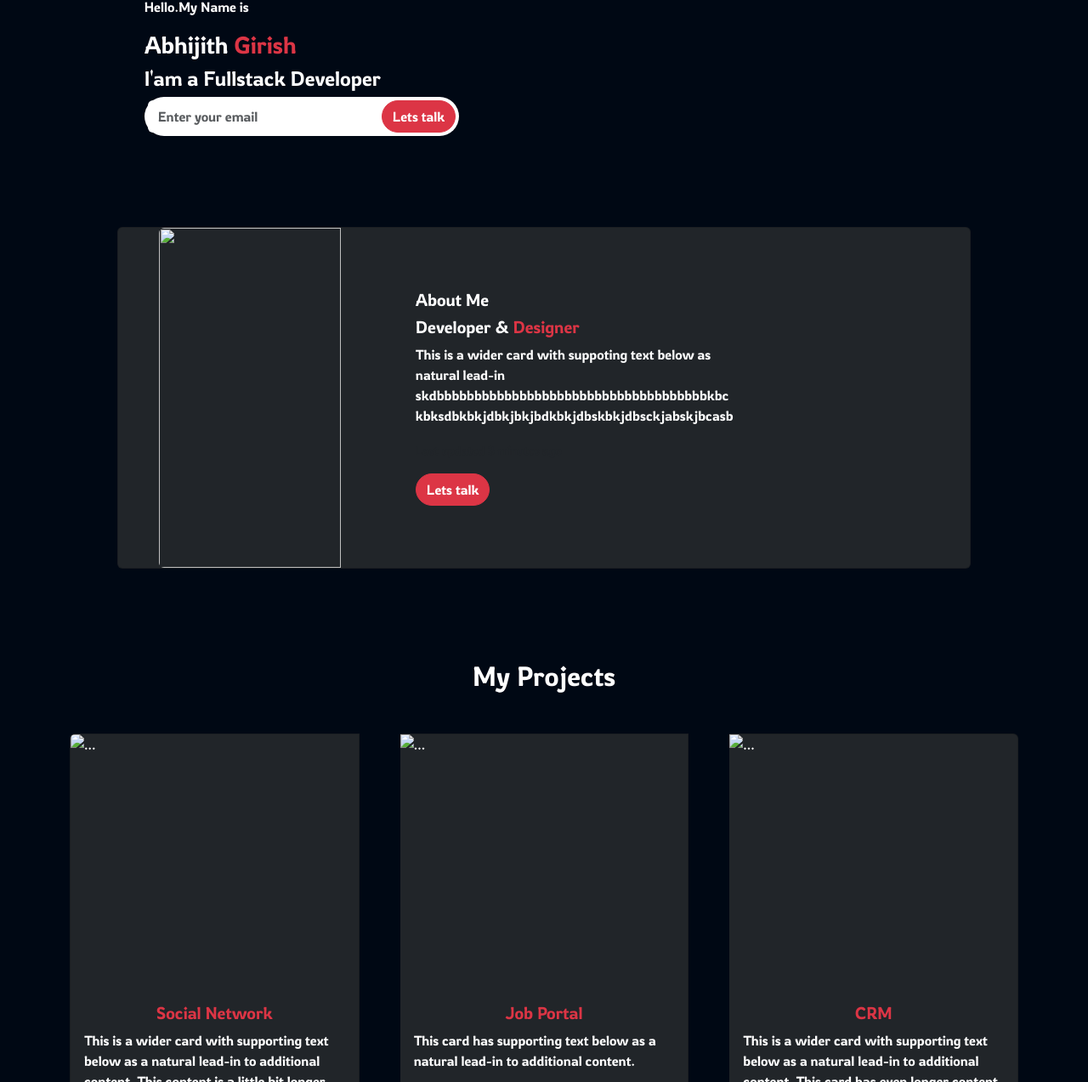
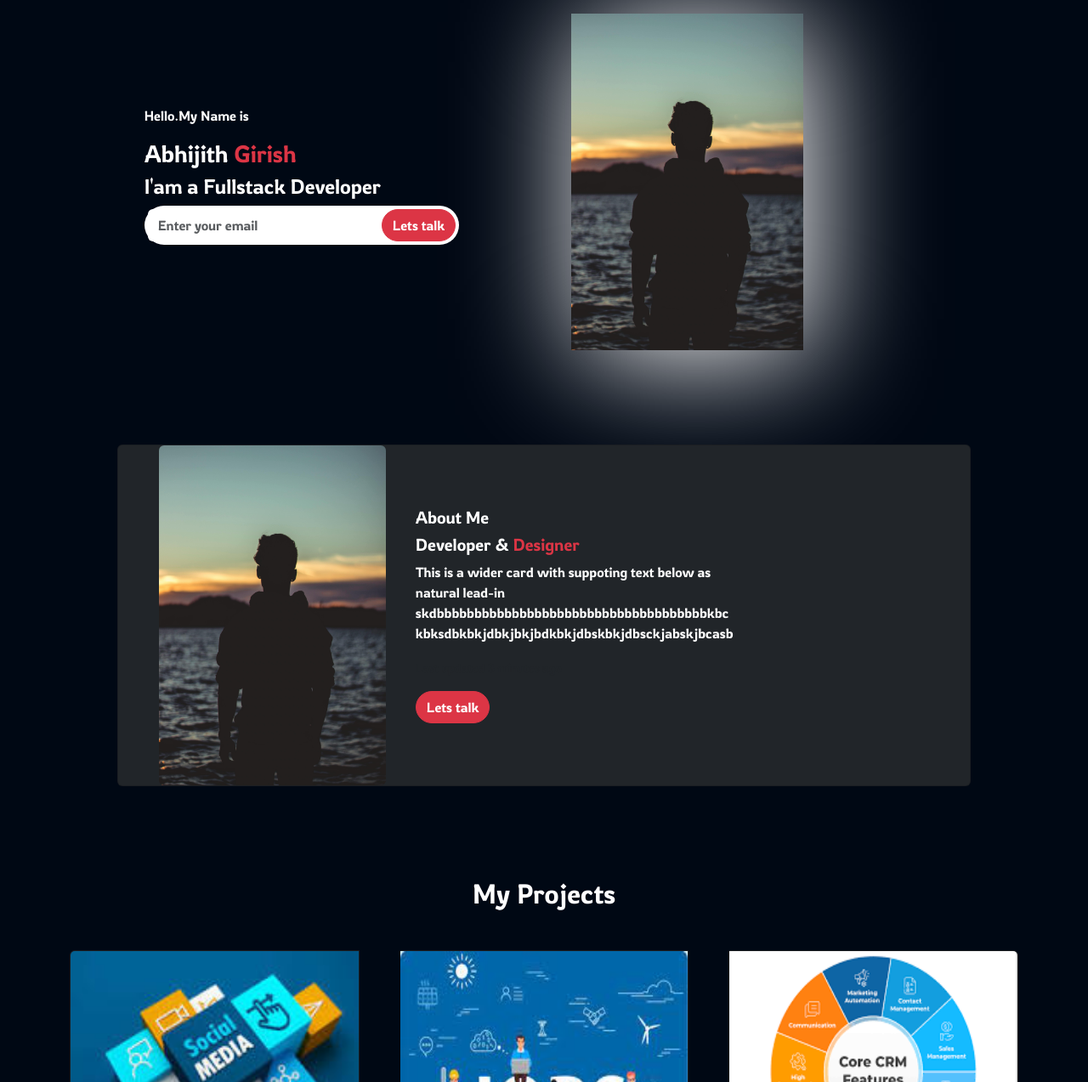
Before and after one commit to Abhijith-456/MYPORTFOLIO, a plain HTML site: page index.html in a window 1280 px wide. Shown: the part 52-1325 px from the top of the page at 85% size. Drawn offline with nearby package versions, Linux system fonts and the light colour scheme.

Commit message:
images correction

```diff
--- a/index.html
+++ b/index.html
@@ -70,7 +70,7 @@
             </div>
         </div>
         <div class="col-lg-6 col-md-6 col-12">
-            <img src="pexels-eli-burdette-762527.jpg" alt=""  class="profile">
+            <img src="./images/pexels-eli-burdette-762527.jpg" alt=""  class="profile">
         </div>
     </div>
 </div>
@@ -80,7 +80,7 @@
         <div class="card mb-3 bg-dark text-white" style="max-width: 80%;">
             <div class="row g-0">
                 <div class="col-md-4">
-                    <img src="pexels-eli-burdette-762527.jpg" class="img-fluid rounded ms-lg-5 ms-md-5 ms-0" alt="" style="height:400px;width:80%;">
+                    <img src="./images/pexels-eli-burdette-762527.jpg" class="img-fluid rounded ms-lg-5 ms-md-5 ms-0" alt="" style="height:400px;width:80%;">
                 </div>
                 <div class="col-md-4 d-flex align-items-center">
                     <div class="card-body">
@@ -108,7 +108,7 @@
         <h2 class="text-center mb-lg-5 mb-md-5 mb-2">My Projects</h2>
         <div class="card-group column-gap-5">
             <div class="card bg-dark text-white">
-              <img src="social.jpeg" class="card-img-top" alt="...">
+              <img src="./images/social.jpeg" class="card-img-top" alt="...">
               <div class="card-body">
                 <h5 class=" title card-title">Social Network</h5>
                 <p class="card-text">This is a wider card with supporting text below as a natural lead-in to additional content. This content is a little bit longer.</p>
@@ -116,7 +116,7 @@
               </div>
             </div>
             <div class="card bg-dark text-white">
-              <img src="job.jpeg" class="card-img-top" alt="...">
+              <img src="./images/job.jpeg" class="card-img-top" alt="...">
               <div class="card-body">
                 <h5 class=" title card-title">Job Portal</h5>
                 <p class="card-text">This card has supporting text below as a natural lead-in to additional content.</p>
@@ -124,7 +124,7 @@
               </div>
             </div>
             <div class="card bg-dark text-white">
-              <img src="crm.png" class="card-img-top" alt="...">
+              <img src="./images/crm.png" class="card-img-top" alt="...">
               <div class="card-body">
                 <h5 class="title card-title">CRM</h5>
                 <p class="card-text">This is a wider card with supporting text below as a natural lead-in to additional content. This card has even longer content than the first to show that equal height action.</p>
```
